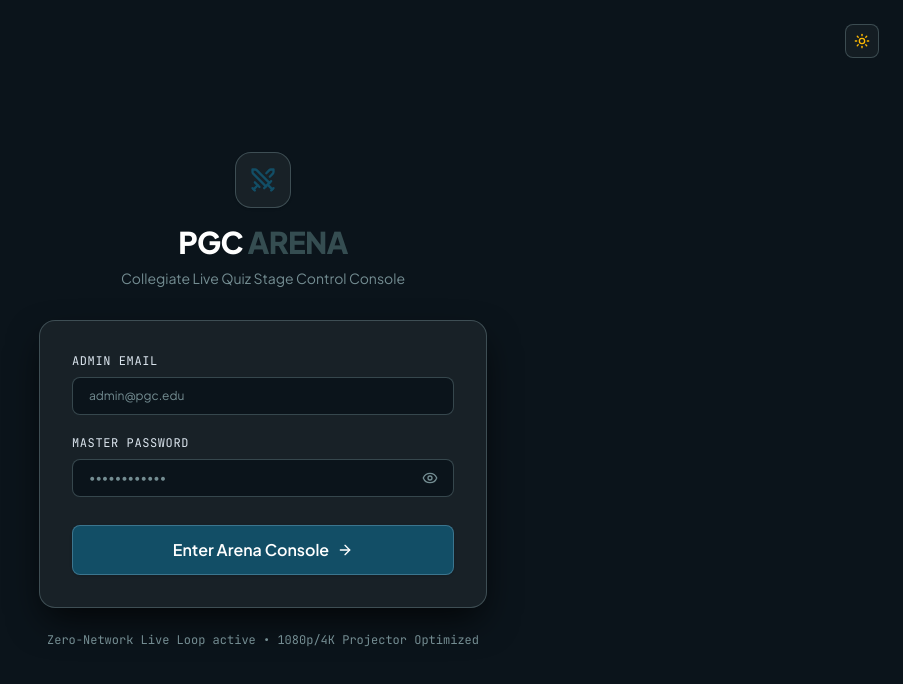
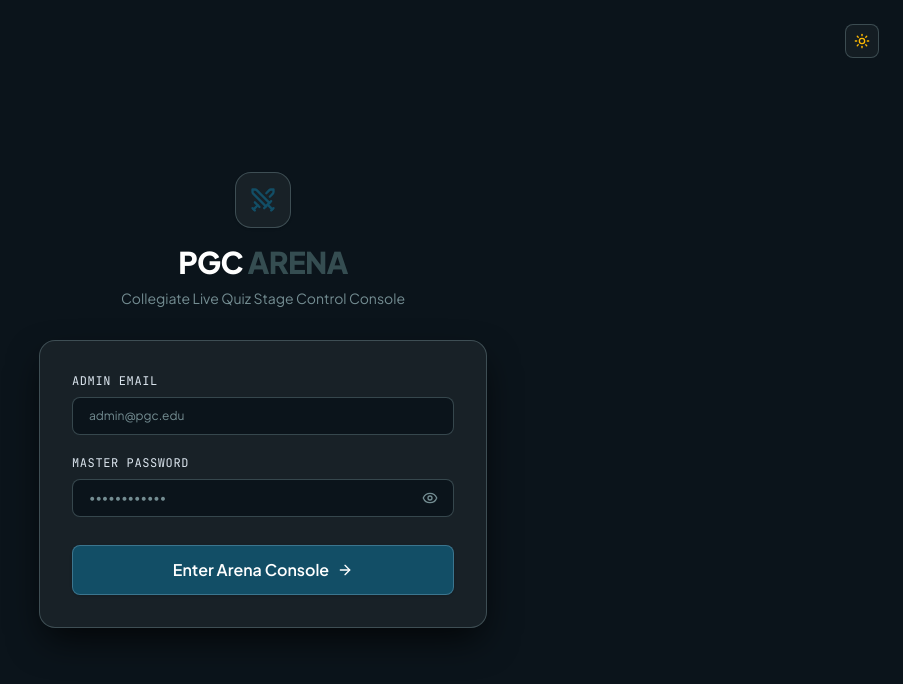
Before and after one commit to MuhammmadAwais/quiz-pgc, a Next.js app: page / in a window 1280 px wide. Shown: the top 684 px of the page, without its empty margins (377-1280 px from the left). Built offline with nearby package versions, Linux system fonts and the light colour scheme.

Commit message:
feat: add login page with Supabase authentication and theme toggle

```diff
--- a/app/page.tsx
+++ b/app/page.tsx
@@ -86,6 +86,7 @@ export default function LoginPage() {
               <Input
                 label="Admin Email"
                 type="email"
+                autoComplete="email"
                 required
                 value={email}
                 onChange={(e) => setEmail(e.target.value)}
@@ -98,6 +99,7 @@ export default function LoginPage() {
               <Input
                 label="Master Password"
                 type={showPassword ? 'text' : 'password'}
+                autoComplete="current-password"
                 required
                 value={password}
                 onChange={(e) => setPassword(e.target.value)}
@@ -143,10 +145,6 @@ export default function LoginPage() {
           </form>
         </div>
 
-        {/* Projector System Notice */}
-        <div className="mt-6 text-center text-xs font-mono text-text-muted-slate">
-          Zero-Network Live Loop active • 1080p/4K Projector Optimized
-        </div>
       </div>
     </div>
   );
```
